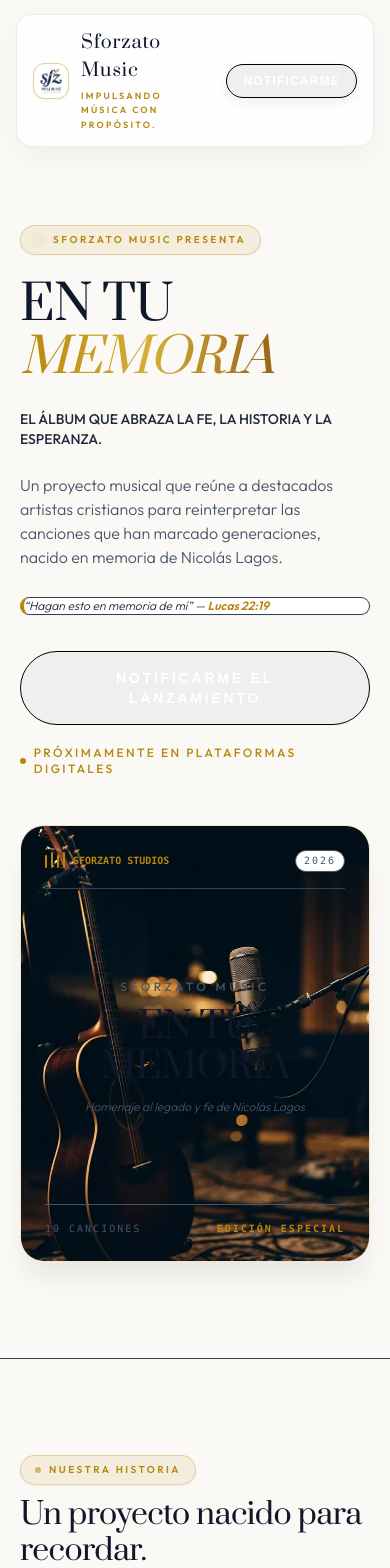
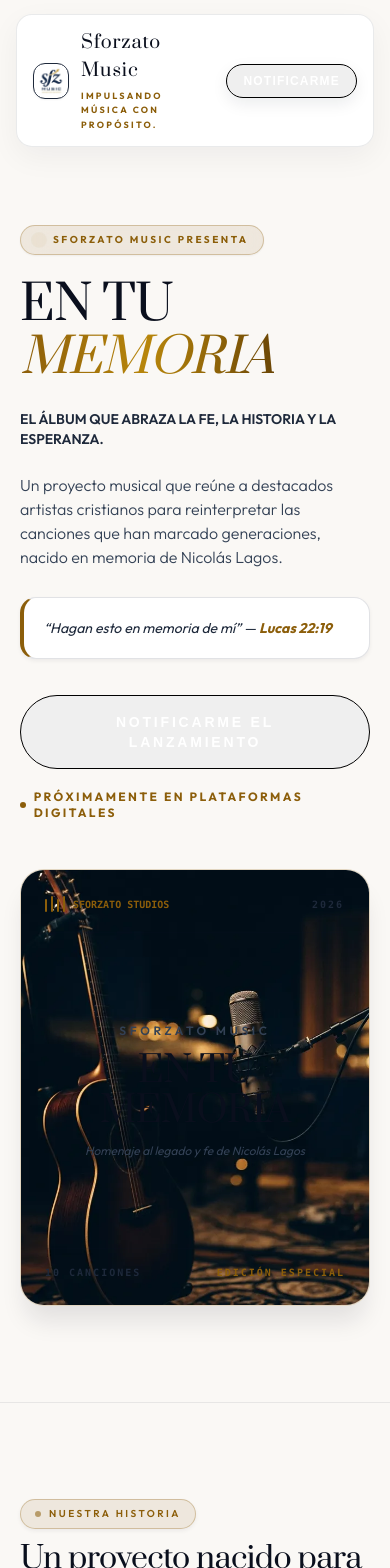
Before and after one commit to israelandreslagosrocha-jpg/SFORZATO, a Next.js app: page / in a window 390 px wide. Shown: the top 1568 px of the page. Built offline with nearby package versions, Linux system fonts and the light colour scheme.

Commit message:
style: enhance typography contrast, deep bronze gold accents, and overall legibility

```diff
--- a/src/app/globals.css
+++ b/src/app/globals.css
@@ -75,25 +75,26 @@
 .text-primary { color: var(--color-text-primary); }
 .text-body { color: var(--color-text-body); }
 .text-white { color: #FFFFFF; }
-.text-dark { color: #0F172A; }
-.text-slate-900 { color: #0F172A; }
+.text-dark { color: #0A0F1D; }
+.text-slate-900 { color: #0A0F1D; }
 .text-slate-800 { color: #1E293B; }
 .text-slate-700 { color: #334155; }
 .text-slate-600 { color: #475569; }
+.text-slate-500 { color: #64748B; }
 
 .text-\[var\(--color-accent-gold\)\] { color: var(--color-accent-gold); }
 .text-\[var\(--color-text-muted\)\] { color: var(--color-text-muted); }
 .text-\[var\(--color-text-dim\)\] { color: var(--color-text-dim); }
 
-/* Text Gradients */
+/* Text Gradients con Alto Contraste */
 .text-gold-gradient {
-  background: linear-gradient(135deg, #0F172A 0%, #B8860B 60%, #8C6208 100%);
+  background: linear-gradient(135deg, #0A0F1D 0%, #8C5E0A 60%, #6B4605 100%);
   -webkit-background-clip: text;
   -webkit-text-fill-color: transparent;
 }
 
 .text-gold-shine {
-  background: linear-gradient(90deg, #B8860B 0%, #D4AF37 50%, #996515 100%);
+  background: linear-gradient(90deg, #8C5E0A 0%, #B8860B 50%, #6B4605 100%);
   -webkit-background-clip: text;
   -webkit-text-fill-color: transparent;
 }
@@ -212,6 +213,7 @@
 .p-0\.5 { padding: 0.125rem; }
 .p-3 { padding: 0.75rem; }
 .p-4 { padding: 1rem; }
+.p-5 { padding: 1.25rem; }
 .p-6 { padding: 1.5rem; }
 .p-8 { padding: 2rem; }
 .px-2 { padding-left: 0.5rem; padding-right: 0.5rem; }
@@ -260,62 +262,57 @@
 .rounded-full { border-radius: 9999px; }
 
 .border { border-width: 1px; border-style: solid; }
+.border-2 { border-width: 2px; border-style: solid; }
 .border-t { border-top-width: 1px; border-top-style: solid; }
 .border-b { border-bottom-width: 1px; border-bottom-style: solid; }
 .border-l-2 { border-left-width: 2px; border-left-style: solid; }
 .border-l-4 { border-left-width: 4px; border-left-style: solid; }
 
-.border-subtle { border-color: rgba(15, 23, 42, 0.08); }
-.border-white\/10 { border-color: rgba(15, 23, 42, 0.08); }
-.border-white\/15 { border-color: rgba(15, 23, 42, 0.12); }
-.border-white\/20 { border-color: rgba(15, 23, 42, 0.16); }
-.border-white\/5 { border-color: rgba(15, 23, 42, 0.05); }
+.border-subtle { border-color: rgba(15, 23, 42, 0.10); }
+.border-black\/5 { border-color: rgba(15, 23, 42, 0.08); }
+.border-black\/10 { border-color: rgba(15, 23, 42, 0.12); }
+.border-black\/20 { border-color: rgba(15, 23, 42, 0.20); }
+.border-slate-300 { border-color: #CBD5E1; }
 
 .border-\[var\(--color-accent-gold\)\] { border-color: var(--color-accent-gold); }
-.border-\[var\(--color-accent-gold\)\]\/20 { border-color: rgba(184, 134, 11, 0.20); }
-.border-\[var\(--color-accent-gold\)\]\/25 { border-color: rgba(184, 134, 11, 0.25); }
-.border-\[var\(--color-accent-gold\)\]\/30 { border-color: rgba(184, 134, 11, 0.30); }
-.border-\[var\(--color-accent-gold\)\]\/40 { border-color: rgba(184, 134, 11, 0.40); }
+.border-\[var\(--color-accent-gold\)\]\/20 { border-color: rgba(140, 94, 10, 0.20); }
+.border-\[var\(--color-accent-gold\)\]\/25 { border-color: rgba(140, 94, 10, 0.25); }
+.border-\[var\(--color-accent-gold\)\]\/30 { border-color: rgba(140, 94, 10, 0.30); }
+.border-\[var\(--color-accent-gold\)\]\/35 { border-color: rgba(140, 94, 10, 0.35); }
+.border-\[var\(--color-accent-gold\)\]\/40 { border-color: rgba(140, 94, 10, 0.40); }
 .border-l-\[var\(--color-accent-gold\)\] { border-left-color: var(--color-accent-gold); }
 
 /* Glass & Card Surfaces (Light Mode) */
 .glass-panel {
-  background: rgba(255, 255, 255, 0.85);
+  background: rgba(255, 255, 255, 0.92);
   backdrop-filter: blur(16px);
   -webkit-backdrop-filter: blur(16px);
-  border: 1px solid rgba(15, 23, 42, 0.08);
-  box-shadow: 0 10px 30px rgba(15, 23, 42, 0.04);
+  border: 1px solid rgba(15, 23, 42, 0.09);
+  box-shadow: 0 10px 30px rgba(15, 23, 42, 0.05);
 }
 
 .glass-card {
-  background: rgba(255, 255, 255, 0.88);
-  backdrop-filter: blur(20px);
-  -webkit-backdrop-filter: blur(20px);
-  border: 1px solid rgba(184, 134, 11, 0.20);
-  box-shadow: 0 20px 45px -10px rgba(15, 23, 42, 0.06), 0 1px 2px rgba(0, 0, 0, 0.04);
+  background: #FFFFFF;
+  border: 1px solid rgba(140, 94, 10, 0.25);
+  box-shadow: 0 20px 45px -10px rgba(15, 23, 42, 0.08), 0 2px 6px rgba(0, 0, 0, 0.03);
   transition: all 0.4s cubic-bezier(0.16, 1, 0.3, 1);
 }
 
 .glass-card:hover {
-  border-color: rgba(184, 134, 11, 0.40);
-  box-shadow: 0 25px 55px -10px rgba(15, 23, 42, 0.10), 0 0 25px rgba(184, 134, 11, 0.12);
+  border-color: rgba(140, 94, 10, 0.50);
+  box-shadow: 0 25px 55px -10px rgba(15, 23, 42, 0.12), 0 0 25px rgba(140, 94, 10, 0.15);
   transform: translateY(-2px);
 }
 
-/* Backgrounds & Image Treatments */
+/* Backgrounds */
 .bg-white { background-color: #FFFFFF; }
-.bg-white\/5 { background-color: rgba(255, 255, 255, 0.6); }
-.bg-white\/10 { background-color: rgba(255, 255, 255, 0.9); }
-.bg-white\/\[0\.02\] { background-color: rgba(15, 23, 42, 0.02); }
-.bg-\[\#03050B\] { background-color: #F3EFE6; }
-.bg-black\/60 { background-color: rgba(15, 23, 42, 0.70); }
-.bg-black\/80 { background-color: rgba(15, 23, 42, 0.85); }
-.bg-red-500 { background-color: #ef4444; }
+.bg-white\/80 { background-color: rgba(255, 255, 255, 0.85); }
+.bg-white\/95 { background-color: rgba(255, 255, 255, 0.96); }
+.bg-red-500 { background-color: #DC2626; }
 
 .bg-\[var\(--color-accent-gold\)\] { background-color: var(--color-accent-gold); }
-.bg-\[var\(--color-accent-gold\)\]\/10 { background-color: rgba(184, 134, 11, 0.10); }
-.bg-\[var\(--color-accent-gold\)\]\/20 { background-color: rgba(184, 134, 11, 0.20); }
-.bg-\[var\(--color-accent-gold\)\]\/50 { background-color: rgba(184, 134, 11, 0.50); }
+.bg-\[var\(--color-accent-gold\)\]\/10 { background-color: rgba(140, 94, 10, 0.10); }
+.bg-\[var\(--color-accent-gold\)\]\/20 { background-color: rgba(140, 94, 10, 0.20); }
 
 .bg-gradient-to-r { background-image: linear-gradient(to right, var(--tw-gradient-stops, transparent, transparent)); }
 .bg-gradient-to-b { background-image: linear-gradient(to bottom, var(--tw-gradient-stops, transparent, transparent)); }
@@ -323,32 +320,29 @@
 .bg-gradient-to-br { background-image: linear-gradient(to bottom right, var(--tw-gradient-stops, transparent, transparent)); }
 
 .from-transparent { --tw-gradient-from: transparent; }
-.from-black\/80 { --tw-gradient-from: rgba(15, 23, 42, 0.80); }
-.from-\[\#050811\] { --tw-gradient-from: #FAF8F5; }
-.from-\[var\(--color-accent-gold\)\]\/20 { --tw-gradient-from: rgba(184, 134, 11, 0.20); }
-.from-\[var\(--color-accent-gold\)\]\/30 { --tw-gradient-from: rgba(184, 134, 11, 0.30); }
+.from-white { --tw-gradient-from: #FFFFFF; }
+.from-\[var\(--color-accent-gold\)\]\/20 { --tw-gradient-from: rgba(140, 94, 10, 0.20); }
+.from-\[var\(--color-accent-gold\)\]\/30 { --tw-gradient-from: rgba(140, 94, 10, 0.30); }
 
 .via-\[var\(--color-accent-gold\)\] { --tw-gradient-via: var(--color-accent-gold); }
 .via-transparent { --tw-gradient-via: transparent; }
-.via-\[\#050811\]\/60 { --tw-gradient-via: rgba(250, 248, 245, 0.80); }
+.via-white\/80 { --tw-gradient-via: rgba(255, 255, 255, 0.85); }
 
 .to-transparent { --tw-gradient-to: transparent; }
+.to-white { --tw-gradient-to: #FFFFFF; }
 
 .object-cover { object-fit: cover; }
 .object-contain { object-fit: contain; }
+.opacity-20 { opacity: 0.20; }
 .opacity-35 { opacity: 0.35; }
-.opacity-60 { opacity: 0.60; }
-.mix-blend-luminosity { mix-blend-mode: multiply; }
 .backdrop-blur-sm { backdrop-filter: blur(4px); }
 .backdrop-blur-md { backdrop-filter: blur(12px); }
 .blur-3xl { filter: blur(64px); }
 .pointer-events-none { pointer-events: none; }
-.shadow-sm { box-shadow: 0 1px 3px rgba(15, 23, 42, 0.05); }
-.shadow-md { box-shadow: 0 4px 12px rgba(15, 23, 42, 0.06); }
-.shadow-xl { box-shadow: 0 20px 25px -5px rgba(15, 23, 42, 0.08); }
-.shadow-2xl { box-shadow: 0 25px 50px -12px rgba(15, 23, 42, 0.12); }
-.drop-shadow-md { filter: drop-shadow(0 4px 6px rgba(15, 23, 42, 0.06)); }
-.drop-shadow-lg { filter: drop-shadow(0 10px 15px rgba(15, 23, 42, 0.08)); }
+.shadow-xs { box-shadow: 0 1px 2px rgba(0, 0, 0, 0.05); }
+.shadow-sm { box-shadow: 0 2px 4px rgba(15, 23, 42, 0.06); }
+.shadow-md { box-shadow: 0 6px 16px rgba(15, 23, 42, 0.08); }
+.shadow-xl { box-shadow: 0 20px 25px -5px rgba(15, 23, 42, 0.10); }
 
 .whitespace-nowrap { white-space: nowrap; }
 
--- a/src/components/layout/Header.tsx
+++ b/src/components/layout/Header.tsx
@@ -10,14 +10,14 @@
   return (
     <header className="sticky top-0 z-50 w-full px-4 sm:px-6 lg:px-8 py-3.5 transition-all duration-300">
       <div className="max-w-[var(--container-wide-width)] mx-auto">
-        <div className="glass-panel rounded-2xl px-4 sm:px-6 py-2.5 flex items-center justify-between gap-4 border border-black/5 shadow-[0_10px_30px_rgba(15,23,42,0.05)]">
+        <div className="glass-panel rounded-2xl px-4 sm:px-6 py-2.5 flex items-center justify-between gap-4 border border-black/10 shadow-[0_10px_30px_rgba(15,23,42,0.06)]">
           {/* Brand Link with Official Logo */}
           <a
             href="#inicio"
             aria-label={brandConfig.name}
             className="flex items-center gap-3 focus-visible:outline focus-visible:outline-2 focus-visible:outline-[var(--color-accent-gold)] rounded-xl py-1 group"
           >
-            <div className="relative w-9 h-9 sm:w-10 sm:h-10 flex-shrink-0 rounded-xl overflow-hidden p-0.5 bg-gradient-to-br from-[var(--color-accent-gold)]/20 to-transparent border border-[var(--color-accent-gold)]/40 shadow-sm group-hover:border-[var(--color-accent-gold)] transition-colors">
+            <div className="relative w-9 h-9 sm:w-10 sm:h-10 flex-shrink-0 rounded-xl overflow-hidden p-0.5 bg-gradient-to-br from-[var(--color-accent-gold)]/20 to-white border border-[var(--color-accent-gold)]/50 shadow-xs group-hover:border-[var(--color-accent-gold)] transition-colors">
               <Image
                 src={logoAsset.path}
                 alt={logoAsset.alt}
@@ -31,7 +31,7 @@
               <span className="font-serif-editorial text-lg sm:text-xl font-normal tracking-wide text-slate-900 leading-none group-hover:text-[var(--color-accent-gold)] transition-colors">
                 {brandConfig.name}
               </span>
-              <span className="text-[9px] uppercase tracking-[0.25em] text-[var(--color-accent-gold)] mt-1 font-semibold">
+              <span className="text-[9px] uppercase tracking-[0.25em] text-[var(--color-accent-gold)] mt-1 font-bold">
                 {brandConfig.motto}
               </span>
             </div>
@@ -43,7 +43,7 @@
               <a
                 key={item.id}
                 href={item.href}
-                className="text-xs uppercase tracking-[0.2em] text-slate-600 hover:text-slate-900 transition-all duration-200 focus-visible:outline focus-visible:outline-2 focus-visible:outline-[var(--color-accent-gold)] py-1 relative group font-medium"
+                className="text-xs uppercase tracking-[0.2em] text-slate-800 hover:text-slate-950 transition-all duration-200 focus-visible:outline focus-visible:outline-2 focus-visible:outline-[var(--color-accent-gold)] py-1 relative group font-semibold"
               >
                 {item.label}
                 <span className="absolute bottom-0 left-0 w-0 h-[2px] bg-[var(--color-accent-gold)] transition-all duration-300 group-hover:w-full" />
--- a/src/components/sections/HeroSection.tsx
+++ b/src/components/sections/HeroSection.tsx
@@ -18,31 +18,31 @@
       <div className="grid grid-cols-1 lg:grid-cols-12 gap-12 lg:gap-16 items-center">
         {/* Left Column: Monumental Editorial Narrative */}
         <div className="lg:col-span-7 flex flex-col gap-6 text-left">
-          <div className="inline-flex items-center gap-2.5 px-3.5 py-1.5 rounded-full bg-[var(--color-accent-gold)]/10 border border-[var(--color-accent-gold)]/30 backdrop-blur-md w-fit shadow-sm">
+          <div className="inline-flex items-center gap-2.5 px-3.5 py-1.5 rounded-full bg-[var(--color-accent-gold)]/10 border border-[var(--color-accent-gold)]/30 backdrop-blur-md w-fit shadow-xs">
             <span className="w-2 h-2 rounded-full bg-[var(--color-accent-gold)] animate-ping" />
-            <span className="text-[10px] sm:text-xs font-semibold tracking-[0.25em] uppercase text-[var(--color-accent-gold)]">
+            <span className="text-[10px] sm:text-xs font-bold tracking-[0.25em] uppercase text-[var(--color-accent-gold)]">
               {hero.label}
             </span>
           </div>
 
           <h1 className="font-serif-editorial text-5xl sm:text-6xl md:text-7xl lg:text-8xl font-normal leading-[1.02] tracking-tight text-slate-900">
             EN TU <br className="hidden sm:inline" />
-            <span className="text-gold-shine italic font-light">MEMORIA</span>
+            <span className="text-gold-shine italic font-normal">MEMORIA</span>
           </h1>
 
-          <p className="text-sm sm:text-base md:text-lg tracking-[0.16em] uppercase font-medium text-slate-800 max-w-xl leading-snug">
+          <p className="text-sm sm:text-base md:text-lg tracking-[0.14em] uppercase font-semibold text-slate-800 max-w-xl leading-snug">
             {hero.subtitle}
           </p>
 
-          <p className="text-base sm:text-lg md:text-xl leading-relaxed text-slate-600 max-w-xl font-light">
+          <p className="text-base sm:text-lg md:text-xl leading-relaxed text-slate-700 max-w-xl font-light">
             {hero.description}
           </p>
 
           {/* Cita Bíblica (Lucas 22:19) con Acento Lumínico */}
-          <div className="relative p-5 rounded-2xl bg-white border border-black/5 border-l-4 border-l-[var(--color-accent-gold)] shadow-sm max-w-lg my-1">
-            <p className="text-xs sm:text-sm italic text-slate-800 font-light leading-relaxed">
+          <div className="relative p-5 rounded-2xl bg-white border border-black/10 border-l-4 border-l-[var(--color-accent-gold)] shadow-sm max-w-lg my-1">
+            <p className="text-sm italic text-slate-800 font-normal leading-relaxed">
               &ldquo;{brandConfig.biblicalConcept.verseText}&rdquo; &mdash;{' '}
-              <span className="font-semibold text-[var(--color-accent-gold)]">
+              <span className="font-bold text-[var(--color-accent-gold)]">
                 {brandConfig.biblicalConcept.reference}
               </span>
             </p>
@@ -55,7 +55,7 @@
                 Notificarme el lanzamiento
               </Button>
             </a>
-            <div className="flex items-center gap-2 text-xs uppercase tracking-widest text-[var(--color-accent-gold)] font-medium">
+            <div className="flex items-center gap-2 text-xs uppercase tracking-widest text-[var(--color-accent-gold)] font-bold">
               <span className="w-1.5 h-1.5 rounded-full bg-[var(--color-accent-gold)]" />
               <span>{hero.releaseNotice}</span>
             </div>
@@ -72,14 +72,14 @@
                 alt={heroProvisionalAsset.alt}
                 width={800}
                 height={800}
-                className="w-full h-full object-cover opacity-20 scale-105 group-hover:scale-110 transition-transform duration-700"
+                className="w-full h-full object-cover opacity-15 scale-105 group-hover:scale-110 transition-transform duration-700"
                 priority
               />
               <div className="absolute inset-0 bg-gradient-to-t from-white via-white/80 to-transparent" />
             </div>
 
             {/* Header del Arte */}
-            <div className="relative z-10 flex items-center justify-between border-b border-black/5 pb-4">
+            <div className="relative z-10 flex items-center justify-between border-b border-black/10 pb-4">
               <div className="flex items-center gap-2">
                 <div className="flex items-end gap-1 h-3.5">
                   <span className="w-0.5 bg-[var(--color-accent-gold)] rounded-full animate-wave-1" />
@@ -87,34 +87,34 @@
                   <span className="w-0.5 bg-[var(--color-accent-gold)] rounded-full animate-wave-3" />
                   <span className="w-0.5 bg-[var(--color-accent-gold)] rounded-full animate-wave-4" />
                 </div>
-                <span className="text-[10px] uppercase tracking-[0.2em] text-[var(--color-accent-gold)] font-semibold font-mono">
+                <span className="text-[10px] uppercase tracking-[0.2em] text-[var(--color-accent-gold)] font-bold font-mono">
                   SFORZATO STUDIOS
                 </span>
               </div>
-              <span className="text-[10px] font-mono tracking-widest text-slate-600 bg-white px-2 py-0.5 rounded-full border border-black/5 shadow-xs">
+              <span className="text-[10px] font-mono font-bold tracking-widest text-slate-800 bg-slate-100 px-2.5 py-0.5 rounded-full border border-black/10">
                 2026
               </span>
             </div>
 
             {/* Centro: Sello Tipográfico de Prestigio */}
             <div className="relative z-10 my-auto text-center flex flex-col items-center gap-3 py-6">
-              <div className="w-10 h-0.5 bg-gradient-to-r from-transparent via-[var(--color-accent-gold)] to-transparent" />
-              <span className="text-xs uppercase tracking-[0.3em] text-slate-600 font-medium">
+              <div className="w-12 h-0.5 bg-gradient-to-r from-transparent via-[var(--color-accent-gold)] to-transparent" />
+              <span className="text-xs uppercase tracking-[0.3em] text-slate-700 font-semibold">
                 {brandConfig.name}
               </span>
               <span className="font-serif-editorial text-4xl sm:text-5xl text-slate-900 font-normal leading-tight tracking-tight">
                 EN TU MEMORIA
               </span>
-              <p className="text-xs italic text-slate-600 max-w-xs font-light">
+              <p className="text-xs italic text-slate-700 max-w-xs font-normal">
                 Homenaje al legado y fe de {brandConfig.homage.personName}
               </p>
-              <div className="w-10 h-0.5 bg-gradient-to-r from-transparent via-[var(--color-accent-gold)] to-transparent" />
+              <div className="w-12 h-0.5 bg-gradient-to-r from-transparent via-[var(--color-accent-gold)] to-transparent" />
             </div>
 
             {/* Footer de Ficha de Producción */}
-            <div className="relative z-10 pt-4 border-t border-black/5 flex items-center justify-between text-[10px] font-mono uppercase tracking-widest text-slate-600">
+            <div className="relative z-10 pt-4 border-t border-black/10 flex items-center justify-between text-[10px] font-mono uppercase tracking-widest text-slate-800 font-bold">
               <span>10 CANCIONES</span>
-              <span className="text-[var(--color-accent-gold)] font-semibold">EDICIÓN ESPECIAL</span>
+              <span className="text-[var(--color-accent-gold)]">EDICIÓN ESPECIAL</span>
             </div>
           </div>
         </div>
--- a/src/styles/tokens.css
+++ b/src/styles/tokens.css
@@ -1,31 +1,31 @@
 :root {
-  /* Color Palette - Luminous Alabaster, Warm Ivory & Deep Warm Gold */
-  --color-bg-base: #FBF9F5;
+  /* Color Palette - Luminous Alabaster with Deep Rich Bronze Gold & Charcoal */
+  --color-bg-base: #FAF8F5;
   --color-bg-surface: #FFFFFF;
-  --color-bg-card: rgba(255, 255, 255, 0.85);
-  --color-bg-card-hover: rgba(255, 255, 255, 0.98);
-  --color-bg-glass: rgba(255, 255, 255, 0.88);
+  --color-bg-card: rgba(255, 255, 255, 0.92);
+  --color-bg-card-hover: #FFFFFF;
+  --color-bg-glass: rgba(255, 255, 255, 0.92);
 
-  --color-accent-gold: #B8860B;
-  --color-accent-gold-light: #C59F38;
-  --color-accent-gold-muted: rgba(184, 134, 11, 0.15);
-  --color-accent-gold-glow: rgba(184, 134, 11, 0.20);
+  --color-accent-gold: #8C5E0A;
+  --color-accent-gold-light: #B8860B;
+  --color-accent-gold-muted: rgba(140, 94, 10, 0.12);
+  --color-accent-gold-glow: rgba(140, 94, 10, 0.18);
 
-  --color-border-subtle: rgba(15, 23, 42, 0.08);
-  --color-border-gold: rgba(184, 134, 11, 0.25);
-  --color-border-gold-hover: rgba(184, 134, 11, 0.50);
+  --color-border-subtle: rgba(15, 23, 42, 0.10);
+  --color-border-gold: rgba(140, 94, 10, 0.30);
+  --color-border-gold-hover: rgba(140, 94, 10, 0.60);
 
-  --color-text-primary: #0F172A;
-  --color-text-body: #334155;
-  --color-text-muted: #64748B;
-  --color-text-dim: #94A3B8;
+  --color-text-primary: #0A0F1D;
+  --color-text-body: #1E293B;
+  --color-text-muted: #475569;
+  --color-text-dim: #64748B;
 
   /* Legacy token mapping */
-  --color-brand-navy: #FBF9F5;
-  --color-brand-navy-hero: #FBF9F5;
-  --color-brand-cream: #F5F1E8;
-  --color-text-white: #0F172A;
-  --color-text-dark: #0F172A;
+  --color-brand-navy: #FAF8F5;
+  --color-brand-navy-hero: #FAF8F5;
+  --color-brand-cream: #F4EFE6;
+  --color-text-white: #0A0F1D;
+  --color-text-dark: #0A0F1D;
 
   /* Typography */
   --font-serif: 'Prata', Georgia, serif;
```
Also changed, not shown: src/components/layout/Footer.tsx (+9 -9 lines), src/components/sections/AlbumInfoSection.tsx (+16 -16 lines), src/components/sections/CaptureSection.tsx (+4 -4 lines), src/components/sections/ConceptSection.tsx (+7 -7 lines), src/components/sections/DocumentarySection.tsx (+11 -11 lines).
